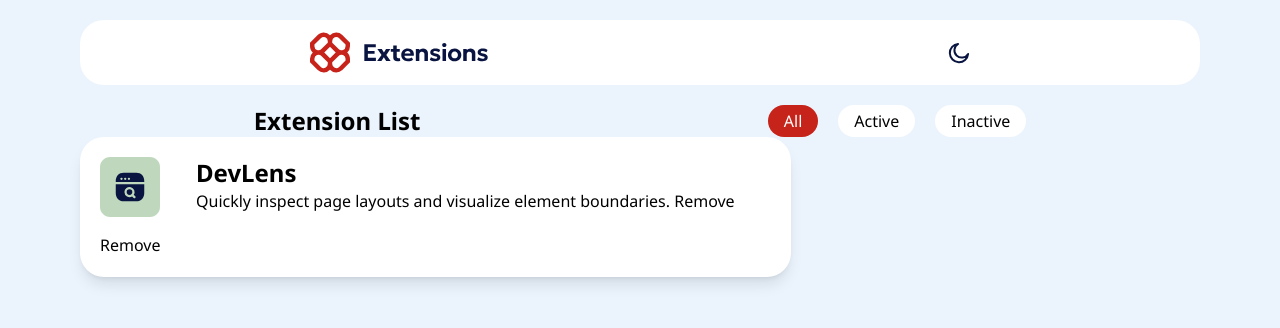
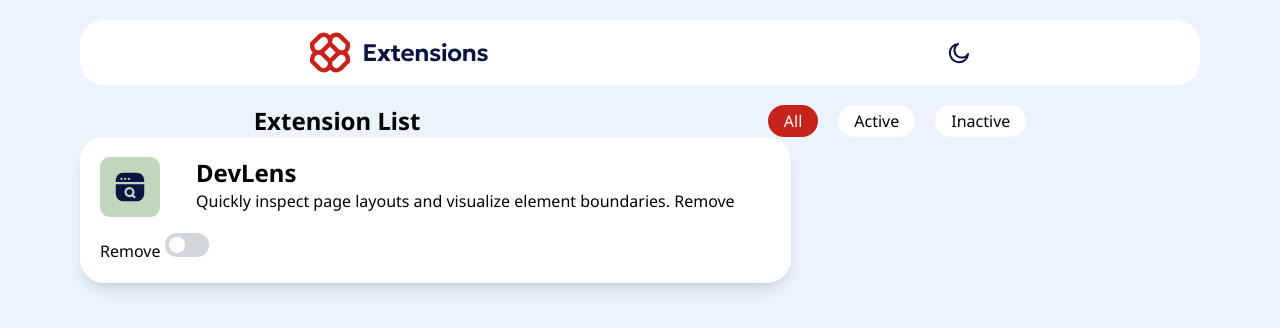
Before and after one commit to smileywrld/browser-extension-manager, a website: page index.html in a window 1280 px wide. Drawn offline with Linux system fonts and the light colour scheme.

Commit message:
trying to add the toggle button

```diff
--- a/index.html
+++ b/index.html
@@ -47,7 +47,15 @@
         </div>
         <div class="" id="toggle-btn">
           <a href="#">Remove</a>
-          <label for="" class="relative inline-flex items-center cursor-pointer"></label>
+          <label for="" class="relative inline-flex items-center cursor-pointer">
+            <input value="" type="checkbox" class="sr-only peer">
+            <div
+              class="w-11 h-6 bg-gray-300 rounded-full peer peer-checked:bg-[#C6241A] peer-focus:ring-2 ring-blue-500 peer-checked:ring- transition-all duration-300">
+            </div>
+            <div
+              class="absolute left-1 top-1 w-4 h-4 bg-white rounded-full transition-all duration-300 peer-checked:translate-x-full">
+            </div>
+          </label>
         </div>
 
       </figure>
```
Also changed, not shown: src/output.css.
